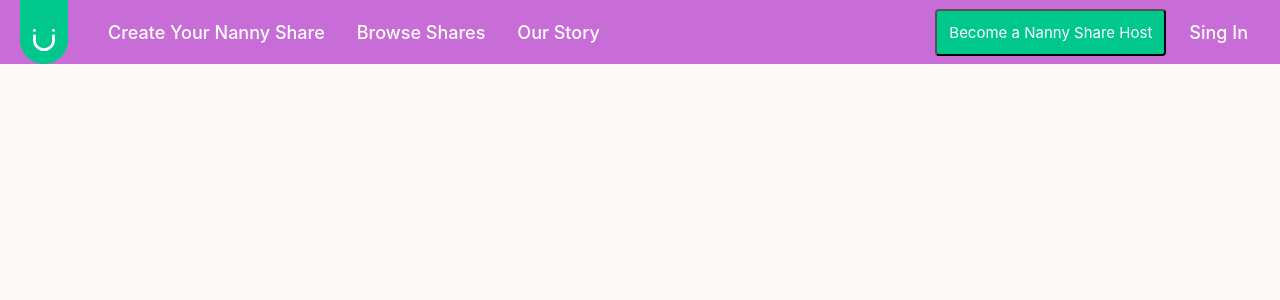
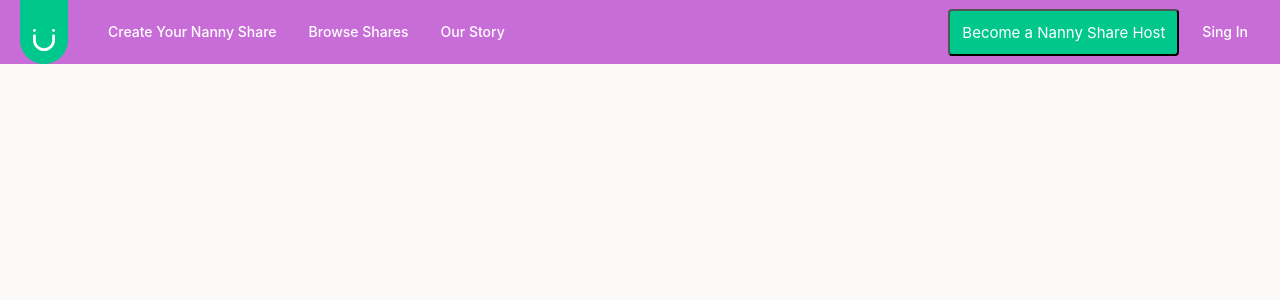
Before and after one commit to thiagooo14/JDReact, a React (Create React App) app: page / in a window 1280 px wide. Shown: the top 300 px of the page. Built offline with nearby package versions, Linux system fonts and the light colour scheme.

Commit message:
tentando entender o scss

```diff
--- a/package.json
+++ b/package.json
@@ -6,6 +6,7 @@
     "@testing-library/jest-dom": "^5.12.0",
     "@testing-library/react": "^11.2.7",
     "@testing-library/user-event": "^12.8.3",
+    "node-sass": "^6.0.0",
     "react": "^17.0.2",
     "react-dom": "^17.0.2",
     "react-scripts": "4.0.3",
--- a/src/App.jsx
+++ b/src/App.jsx
@@ -1,5 +1,5 @@
 import Header from './Components/Header';
-import './App.css'
+import './App.scss'
 
 function App() {
   return (
--- a/src/App.css
+++ b/src/App.scss
@@ -9,9 +9,12 @@ body {
   background: #faf9f7;
 }
 
-a:visited {
-  /* color: #5e20a4; */
+a, a:visited {
+  // color: #5e20a4;
   font-weight: 500;
   transition: .15s;
   text-underline-position: under;
+  // &:focus, &:hover {
+  //   color: scale-color(#5e20a4, $saturation: 50%, $lightness: 30%);
+  // }
 }
--- a/src/Components/Header.jsx
+++ b/src/Components/Header.jsx
@@ -1,6 +1,6 @@
 import React from 'react';
 import { badge } from '../assets/vectors';
-import './css/header.css';
+import './css/header.scss';
 
 function Header() {
   return (
--- a/src/Components/css/header.css
+++ /dev/null
@@ -1,89 +0,0 @@
-header {
-  background-color: #C86DD7;
-  display: flex;
-  font-size: 14px;
-  font-weight: 500;
-  justify-content: space-between;
-  left: 0;
-  margin: auto;
-  position: absolute;
-  right: 0;
-  width: 100%;
-}
-
-.left-header {
-  align-items: center;
-  display: flex;
-  margin: 0 20px;
-  gap: 40px;
-}
-
-.nav-list {
-  display: flex;
-  gap: 32px;
-  list-style: none;
-}
-
-a {
-  color: #FFF;
-  font-size: 18px;
-  font-weight: 500;
-  text-decoration: none;
-}
-
-a:hover{
-  border-bottom: 1px solid #FFF;
-}
-
-.rigth-header{
-  align-items: center;
-  display: flex;
-  gap: 23px;
-  margin: 0 32px;
-}
-
-/* .btn-share-host{
-
-
-  color: #fff;
-  padding: 12px;
-} */
-
-.btn-share-host{
-  position: relative;
-  background-color: #00C88C;
-  border-radius: 4px;
-  font-size: 15px;
-  color: #FFF;
-  padding: 12px;
-  text-align: center;
-  transition-duration: 0.5s;
-  text-decoration: none;
-  overflow: hidden;
-  cursor: pointer;
-}
-
-.btn-share-host:after {
-  content: "";
-  background: #f1f1f1;
-  display: block;
-  position: absolute;
-  padding-top: 300%;
-  padding-left: 350%;
-  margin-left: -20px !important;
-  margin-top: -120%;
-  opacity: 0;
-  transition: all 0.8s
-}
-
-.btn-share-host:active:after {
-  padding: 0;
-  margin: 0;
-  opacity: 1;
-  transition: 0s
-}
-
-
-.btn-sing-in{
-  text-decoration: none;
-}
--- /dev/null
+++ b/src/Components/css/header.scss
@@ -0,0 +1,90 @@
+@mixin link-hover($color) {
+  &:after {
+    content: '';
+    display: block;
+    width: 0;
+    height: 2px;
+    background: $color;
+    transition: width .3s;
+  }
+  &:hover:after {
+    width: 100%;
+  }
+}
+
+header {
+  background-color: #c86dd7;
+  display: flex;
+  font-size: 14px;
+  font-weight: 500;
+  justify-content: space-between;
+  left: 0;
+  margin: auto;
+  position: absolute;
+  right: 0;
+  width: 100%;
+}
+
+.left-header {
+  align-items: center;
+  display: flex;
+  margin: 0 20px;
+  gap: 40px;
+
+  ul {
+    display: flex;
+    gap: 32px;
+    list-style: none;
+  }
+}
+
+
+a {
+  @include link-hover(#FFF);
+  color: #FFF;
+  text-decoration: none;
+}
+
+.rigth-header {
+  align-items: center;
+  display: flex;
+  gap: 23px;
+  margin: 0 32px;
+}
+
+.btn-share-host {
+  position: relative;
+  background-color: #00c88c;
+  border-radius: 4px;
+  font-size: 15px;
+  color: #fff;
+  padding: 12px;
+  text-align: center;
+  transition-duration: 0.5s;
+  text-decoration: none;
+  overflow: hidden;
+  cursor: pointer;
+  &:after {
+    content: '';
+    background: #f1f1f1;
+    display: block;
+    position: absolute;
+    padding-top: 300%;
+    padding-left: 350%;
+    margin-left: -20px !important;
+    margin-top: -120%;
+    opacity: 0;
+    transition: all 0.8s;
+  }
+}
+
+.btn-share-host:active:after {
+  padding: 0;
+  margin: 0;
+  opacity: 1;
+  transition: 0s;
+}
+
+.btn-sing-in {
+  text-decoration: none;
+}
```
Also changed, not shown: 1 other file (tests, documents, lock files or other folders).
